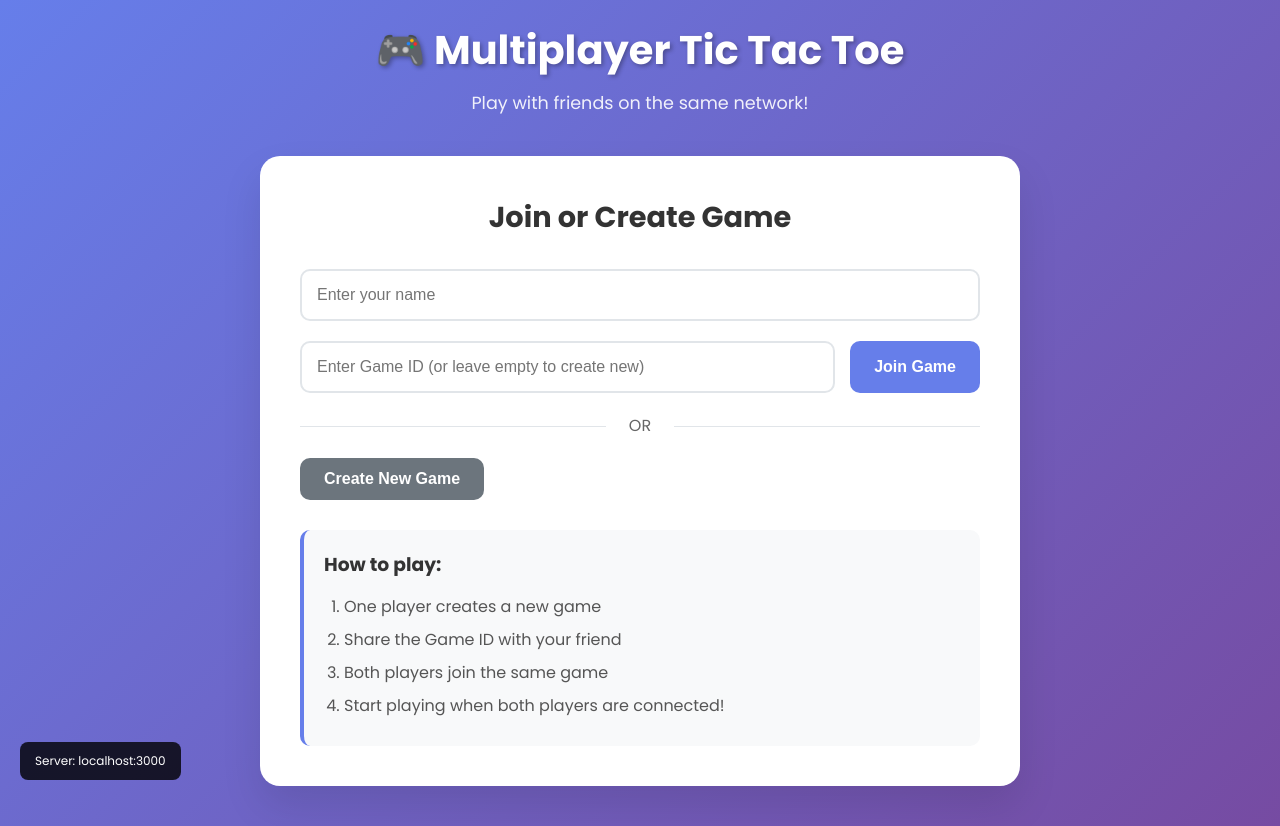
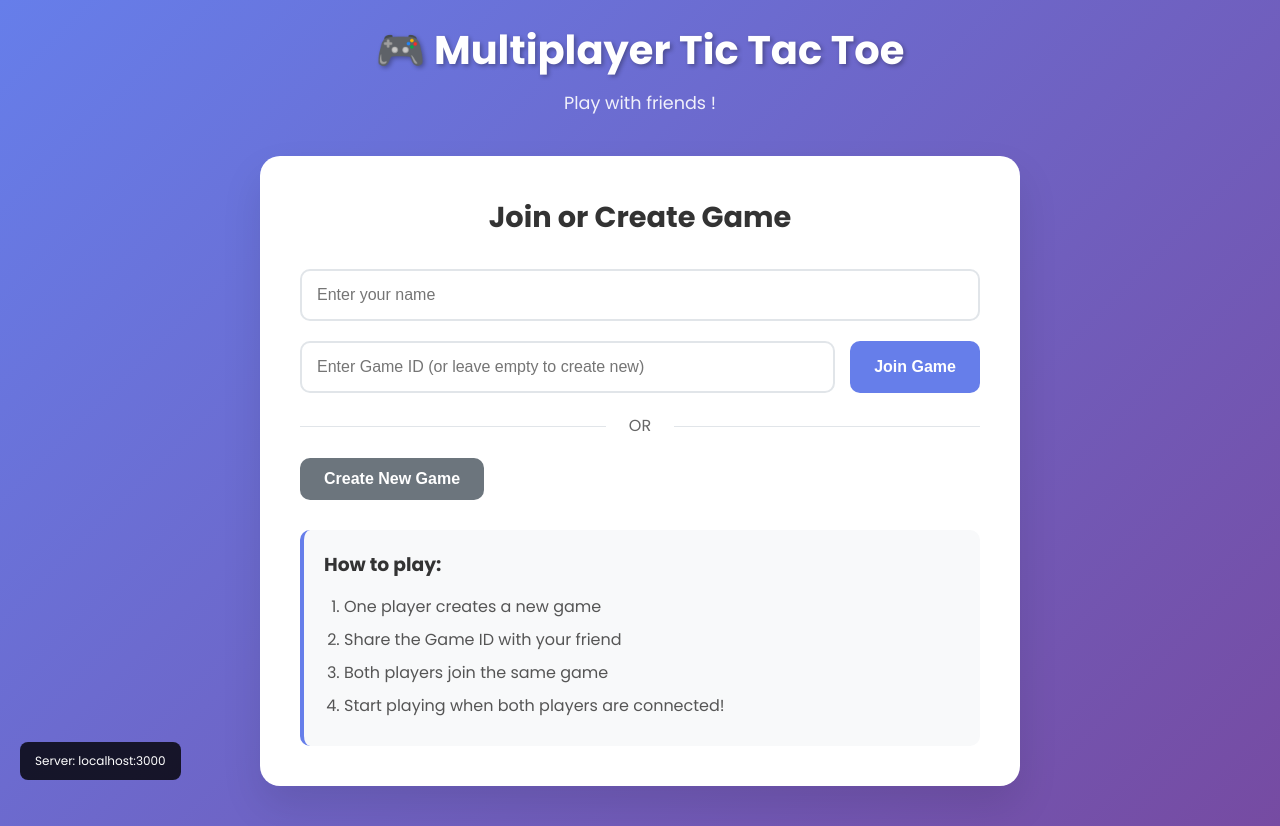
Before and after one commit to kritebh/multiplayer-tic-tac-toe, a website: page public/index.html in a window 1280 px wide. Drawn offline with nearby package versions, Linux system fonts and the light colour scheme; no server answers.

Commit message:
removed with friends on header

```diff
--- a/public/index.html
+++ b/public/index.html
@@ -11,7 +11,7 @@
     <div class="container">
         <header>
             <h1>🎮 Multiplayer Tic Tac Toe</h1>
-            <p>Play with friends on the same network!</p>
+            <p>Play with friends !</p>
         </header>
 
         <div id="lobby" class="lobby">
```
